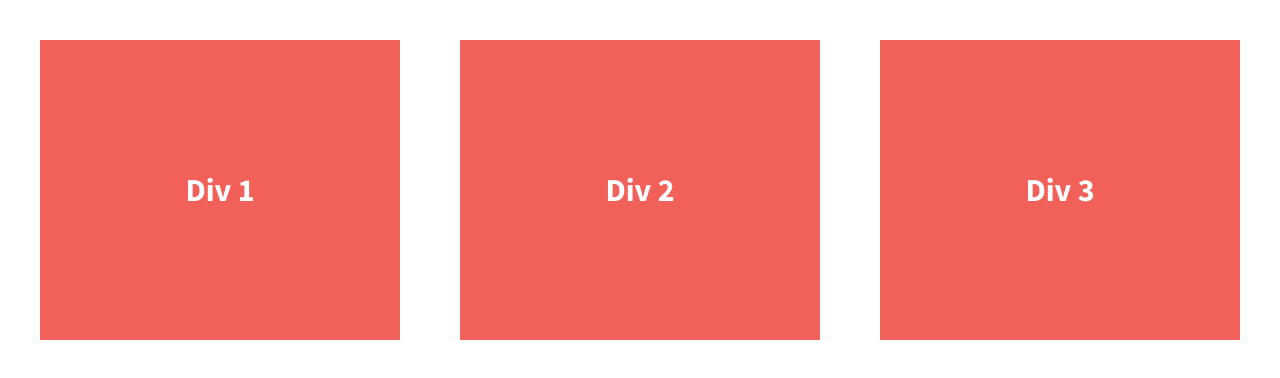
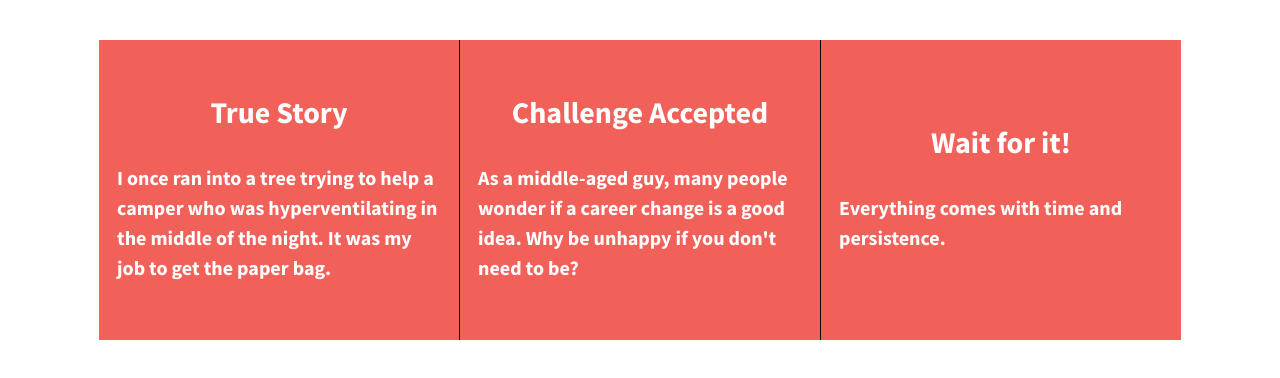
Before and after one commit to ceevans1/flexbox-grid-1, a plain HTML site: page index.html in a window 1280 px wide. Drawn offline with nearby package versions, Linux system fonts and the light colour scheme.

Commit message:
exercise part 2

```diff
--- a/css/main.css
+++ b/css/main.css
@@ -112,24 +112,31 @@ body {
   /*add display:flex and set justify-content to space-between*/
   font-weight: 700;
   display: flex;
-  justify-content: space-between;
+  justify-content: center;
 }
 
 .div-1, .div-2, .div-3 {
   /*give the divs a width of 30%, add display:flex, set justify-content and align-items to center*/
   color: #fff;
   line-height: 1.5em;
-  font-size: 1.6em;
+  font-size: 1em;
   background-color: #f16059;
   height: 300px;
   width: 30%;
   display: flex;
+  flex-direction: column;
   justify-content: center;
   align-items: center;
 }
 
+.div-2 {
+  border-left: 1px solid black;
+  border-right: 1px solid black;
+}
 
-
+.text {
+  margin: 5%;
+}
 
 /* ==========================================================================
    Helper classes
--- a/index.html
+++ b/index.html
@@ -23,13 +23,16 @@
 
         <section class="wrapper">
             <div class="div-1">
-                Div 1
+                <h2 class="text">True Story</h2>
+                <p class="text">I once ran into a tree trying to help a camper who was hyperventilating in the middle of the night.  It was my job to get the paper bag.</p>
             </div>
             <div class="div-2">
-                Div 2
+                <h2 class="text">Challenge Accepted</h2>
+                <p class="text">As a middle-aged guy, many people wonder if a career change is a good idea.  Why be unhappy if you don't need to be?</p>
             </div>
             <div class="div-3">
-                Div 3
+                <h2 class="text">Wait for it!</h2>
+                <p class="text">Everything comes with time and persistence.</p>
             </div>
         </section>
 
```
